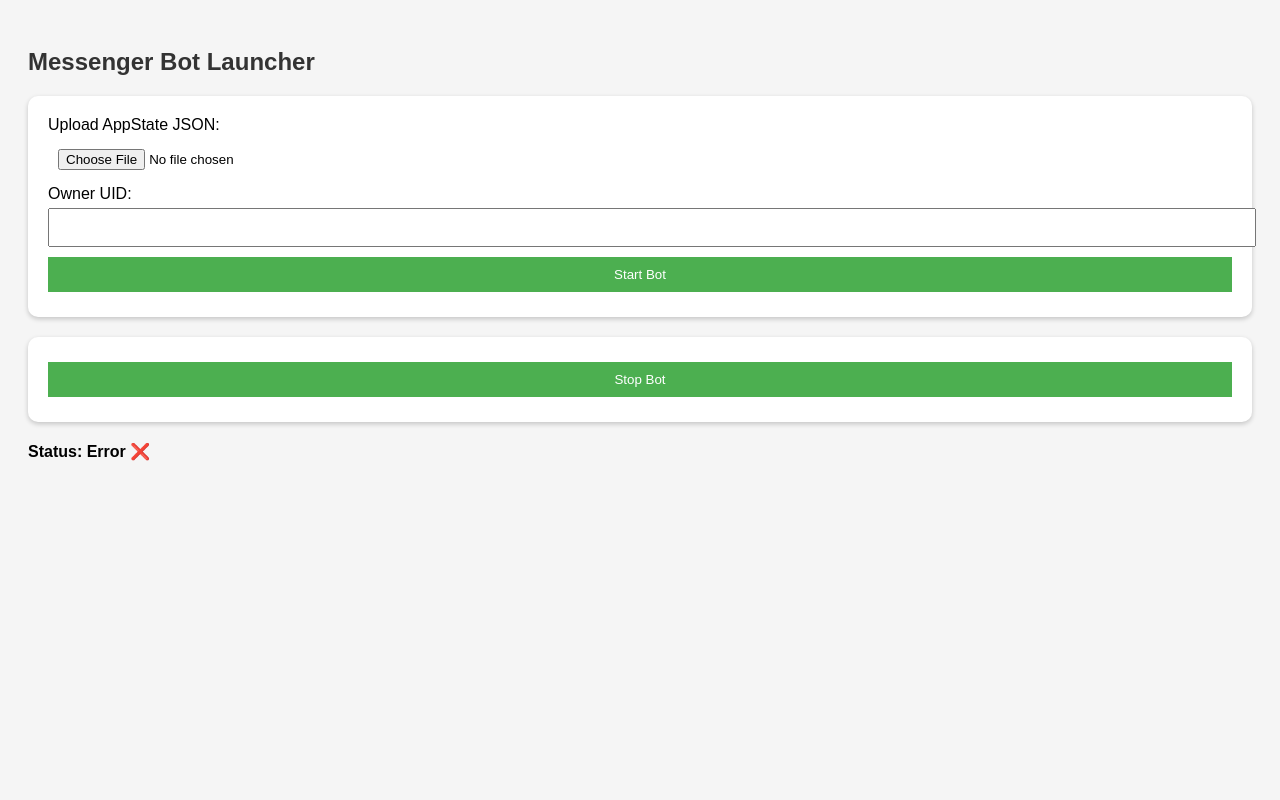
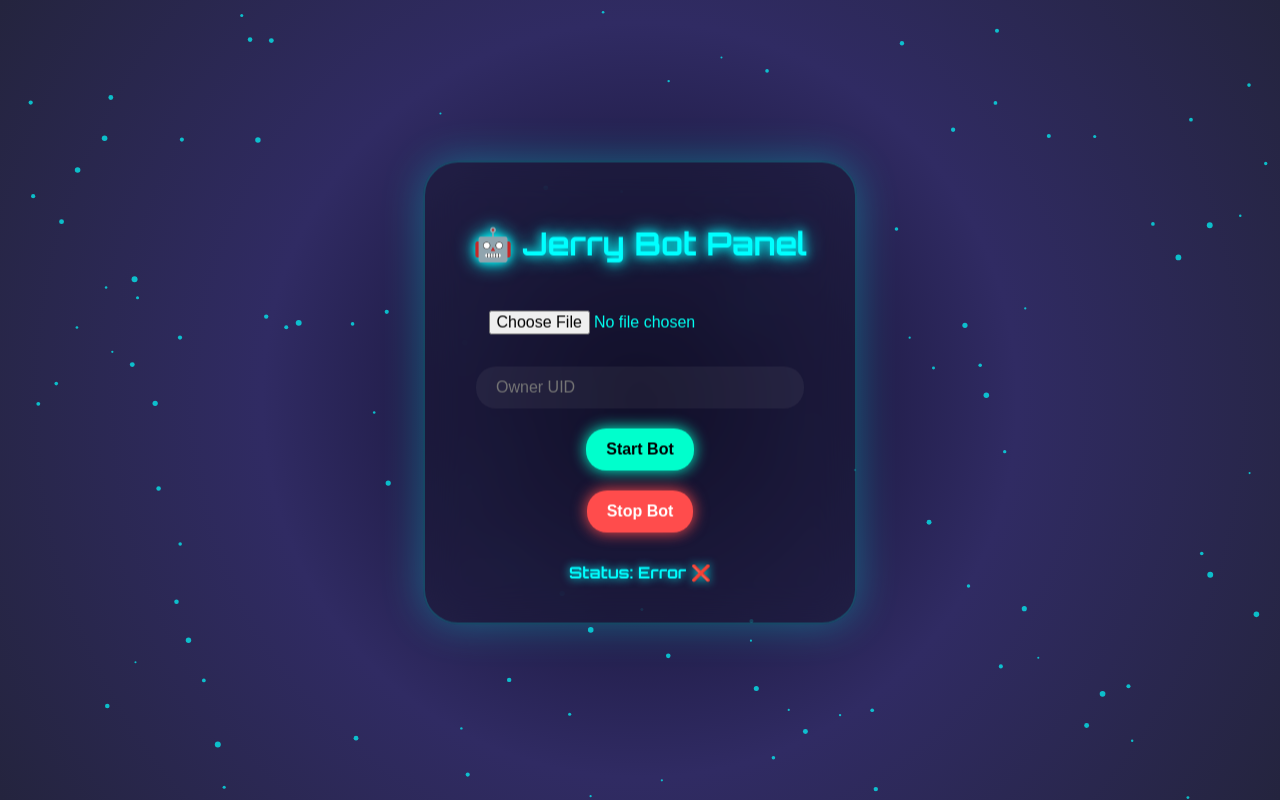
Before and after one commit to boyl04409-cell/Ishu, a website: page public/index.html in a window 1280 px wide. Drawn offline with Linux system fonts and the light colour scheme; no server answers.

Commit message:
Update index.html

```diff
--- a/public/index.html
+++ b/public/index.html
@@ -3,44 +3,192 @@
 <head>
 <meta charset="UTF-8">
 <meta name="viewport" content="width=device-width, initial-scale=1.0">
-<title>Messenger Bot Launcher</title>
+<title>Jerry Bot Panel</title>
 <style>
-  body { font-family: Arial; background:#f5f5f5; padding:20px; }
-  h2 { color:#333; }
-  form { background:#fff; padding:20px; border-radius:10px; margin-bottom:20px; box-shadow:0 2px 5px rgba(0,0,0,0.2);}
-  input, button { padding:10px; margin:5px 0; width:100%; }
-  button { background:#4CAF50; color:#fff; border:none; cursor:pointer; }
-  button:hover { background:#45a049; }
-  p { font-weight:bold; }
+@import url('https://fonts.googleapis.com/css2?family=Orbitron:wght@500;700&display=swap');
+
+body {
+  margin: 0;
+  padding: 0;
+  font-family: 'Orbitron', sans-serif;
+  background: radial-gradient(circle at 50% 50%, #0f0c29, #302b63, #24243e);
+  overflow: hidden;
+  height: 100vh;
+  display: flex;
+  justify-content: center;
+  align-items: center;
+}
+
+canvas#bgCanvas {
+  position: fixed;
+  top:0; left:0;
+  width:100%; height:100%;
+  z-index: -1;
+}
+
+.card {
+  background: rgba(20, 20, 40, 0.4);
+  border-radius: 35px;
+  padding: 40px 35px;
+  width: 360px;
+  text-align: center;
+  box-shadow: 0 0 40px rgba(0,255,255,0.3);
+  border: 2px solid rgba(0,255,255,0.2);
+  backdrop-filter: blur(20px);
+  color: #00fff0;
+  animation: float 4s ease-in-out infinite;
+}
+
+@keyframes float {
+  0%,100% { transform: translateY(0); }
+  50% { transform: translateY(-15px); }
+}
+
+h1 {
+  font-size: 2em;
+  color: #00ffff;
+  text-shadow: 0 0 10px #00ffff, 0 0 20px #0ff;
+  margin-bottom: 25px;
+}
+
+input, button {
+  padding: 12px 20px;
+  margin: 10px 0;
+  border-radius: 20px;
+  border: none;
+  font-size: 16px;
+  outline: none;
+  transition: all 0.3s ease;
+}
+
+input[type="text"] {
+  width: 80%;
+  background: rgba(255,255,255,0.05);
+  color: #fff;
+}
+
+button.start {
+  background: #00ffcc;
+  color: #000;
+  font-weight: bold;
+  cursor: pointer;
+  box-shadow: 0 0 15px #00ffcc;
+}
+button.start:hover {
+  box-shadow: 0 0 30px #00ffcc;
+  transform: translateY(-3px);
+}
+
+button.stop {
+  background: #ff4c4c;
+  color: #fff;
+  font-weight: bold;
+  cursor: pointer;
+  box-shadow: 0 0 15px #ff4c4c;
+}
+button.stop:hover {
+  box-shadow: 0 0 30px #ff4c4c;
+  transform: translateY(-3px);
+}
+
+#status {
+  margin-top: 20px;
+  font-weight: bold;
+  text-shadow: 0 0 10px #0ff;
+  color: #0ff;
+}
+
 </style>
 </head>
 <body>
-<h2>Messenger Bot Launcher</h2>
 
-<form method="POST" enctype="multipart/form-data" action="/start">
-<label>Upload AppState JSON:</label><br/>
-<input type="file" name="appstate" required /><br/>
-<label>Owner UID:</label><br/>
-<input type="text" name="owner" required /><br/>
-<button type="submit">Start Bot</button>
-</form>
+<canvas id="bgCanvas"></canvas>
 
-<form method="POST" action="/stop">
-<button type="submit">Stop Bot</button>
-</form>
+<div class="card">
+  <h1>🤖 Jerry Bot Panel</h1>
 
-<p>Status: <span id="status">Loading...</span></p>
+  <form id="startForm">
+    <input type="file" name="appstate" required /><br>
+    <input type="text" name="owner" placeholder="Owner UID" required /><br>
+    <button type="submit" class="start">Start Bot</button>
+  </form>
+
+  <button id="stopBtn" class="stop">Stop Bot</button>
+
+  <div id="status">Status: <span id="statusText">Unknown</span></div>
+</div>
 
 <script>
-async function updateStatus() {
+// Floating particles background
+const canvas = document.getElementById('bgCanvas');
+const ctx = canvas.getContext('2d');
+canvas.width = window.innerWidth;
+canvas.height = window.innerHeight;
+
+let particles = [];
+for(let i=0;i<120;i++){
+  particles.push({
+    x: Math.random()*canvas.width,
+    y: Math.random()*canvas.height,
+    r: Math.random()*2+1,
+    dx: Math.random()*0.5-0.25,
+    dy: Math.random()*0.5-0.25
+  });
+}
+
+function animate(){
+  ctx.clearRect(0,0,canvas.width,canvas.height);
+  particles.forEach(p=>{
+    p.x+=p.dx; p.y+=p.dy;
+    if(p.x>canvas.width)p.x=0;
+    if(p.x<0)p.x=canvas.width;
+    if(p.y>canvas.height)p.y=0;
+    if(p.y<0)p.y=canvas.height;
+    ctx.beginPath();
+    ctx.arc(p.x,p.y,p.r,0,Math.PI*2);
+    ctx.fillStyle='rgba(0,255,255,0.7)';
+    ctx.fill();
+  });
+  requestAnimationFrame(animate);
+}
+animate();
+
+// ===== Bot panel JS =====
+const startForm = document.getElementById("startForm");
+const stopBtn = document.getElementById("stopBtn");
+const statusText = document.getElementById("statusText");
+
+// Check status
+async function checkStatus() {
   try {
-    const res = await fetch('/status');
+    const res = await fetch("/status");
     const data = await res.json();
-    document.getElementById('status').textContent = data.running ? "Running ✅" : "Stopped ❌";
-  } catch { document.getElementById('status').textContent = "Error ❌"; }
+    statusText.textContent = data.running ? "Running ✅" : "Stopped 🛑";
+  } catch {
+    statusText.textContent = "Error ❌";
+  }
 }
-updateStatus();
-setInterval(updateStatus, 5000);
+setInterval(checkStatus, 2000);
+checkStatus();
+
+// Start bot
+startForm.addEventListener("submit", async (e)=>{
+  e.preventDefault();
+  const formData = new FormData(startForm);
+  const res = await fetch("/start",{method:"POST",body:formData});
+  const data = await res.json();
+  alert(data.message);
+  checkStatus();
+});
+
+// Stop bot
+stopBtn.addEventListener("click", async ()=>{
+  const res = await fetch("/stop",{method:"POST"});
+  const data = await res.json();
+  alert(data.message);
+  checkStatus();
+});
 </script>
+
 </body>
 </html>
```
